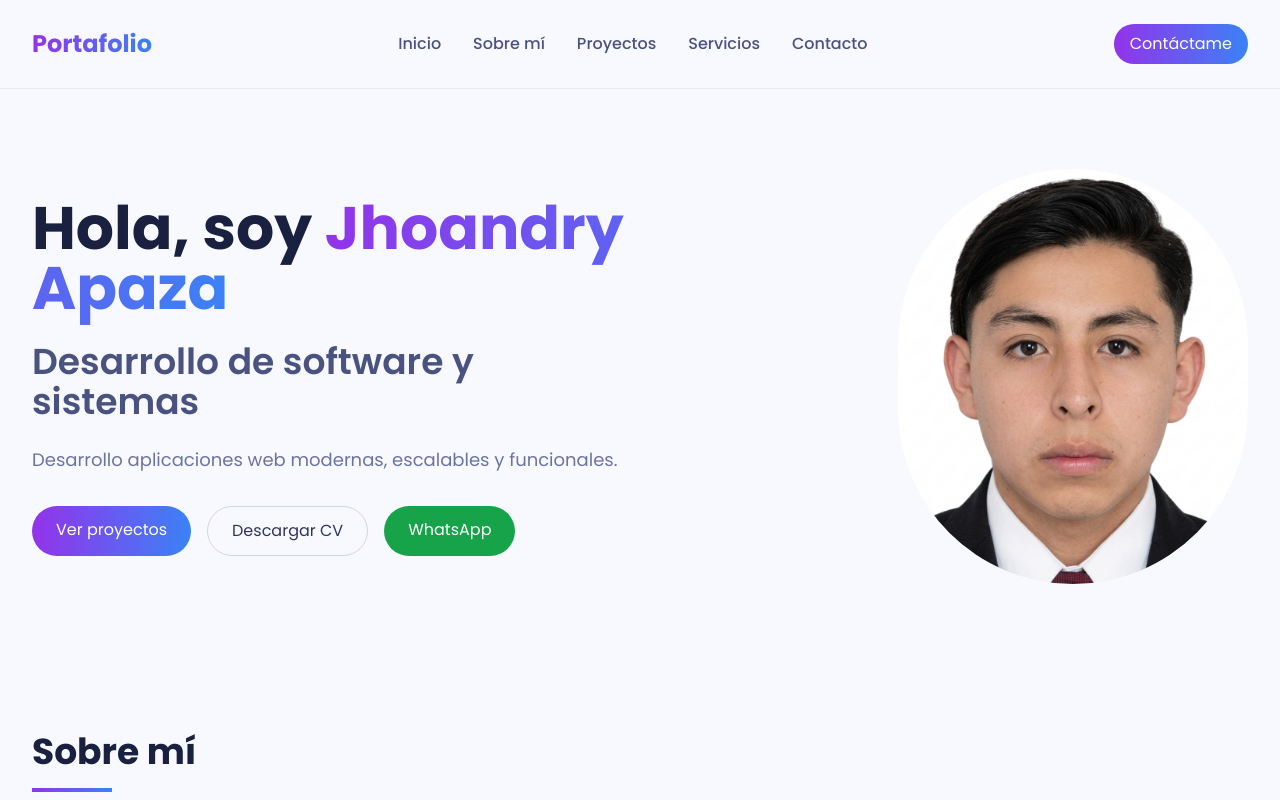
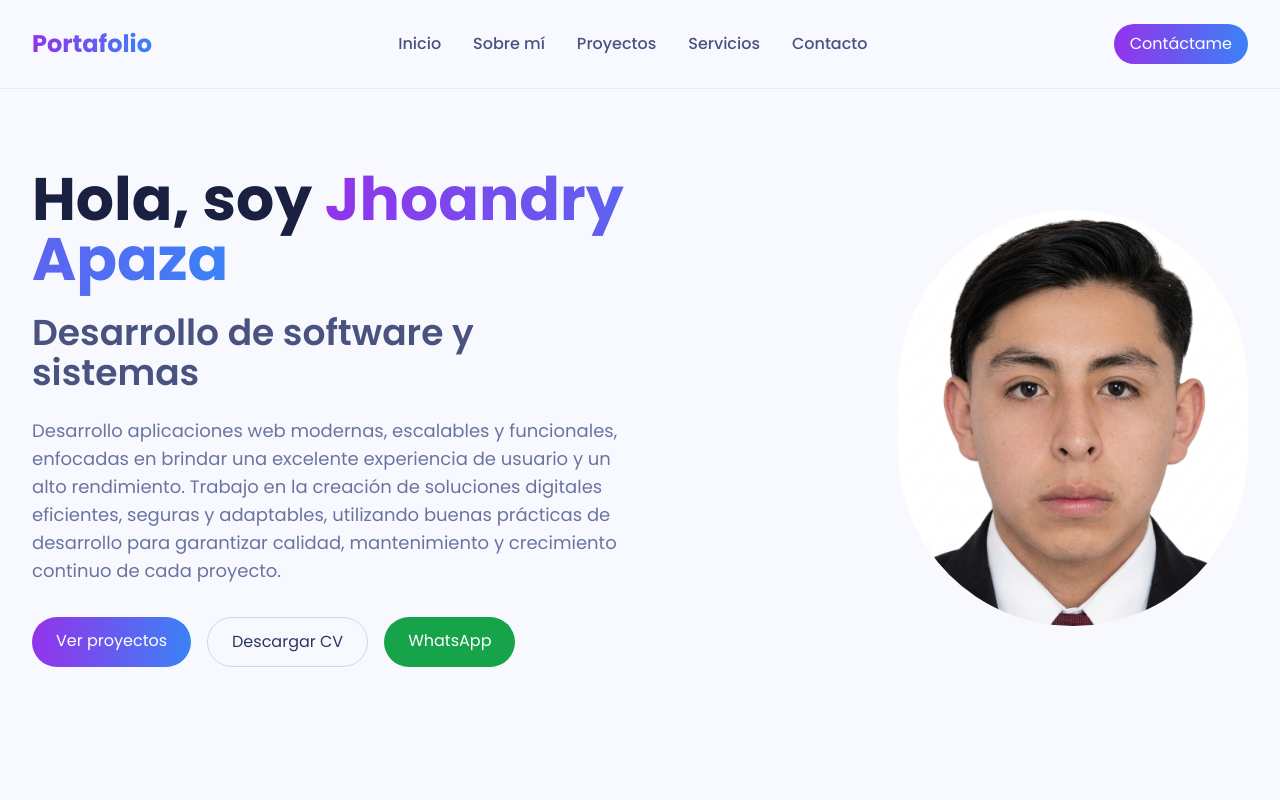
Before and after one commit to jhoandryA/Portafolio, a Next.js app: page / in a window 1280 px wide. Shown: the top 800 px of the page. Built offline with nearby package versions, Linux system fonts and the light colour scheme.

Commit message:
Update Hero.tsx

```diff
--- a/app/components/Hero.tsx
+++ b/app/components/Hero.tsx
@@ -34,7 +34,7 @@ export default function Hero(): JSX.Element {
                     </h2>
 
                     <p className="text-lg text-gray-500 mb-8">
-                        Desarrollo aplicaciones web modernas, escalables y funcionales.
+                        Desarrollo aplicaciones web modernas, escalables y funcionales, enfocadas en brindar una excelente experiencia de usuario y un alto rendimiento. Trabajo en la creación de soluciones digitales eficientes, seguras y adaptables, utilizando buenas prácticas de desarrollo para garantizar calidad, mantenimiento y crecimiento continuo de cada proyecto.
                     </p>
 
                     {/* BOTONES */}
```
